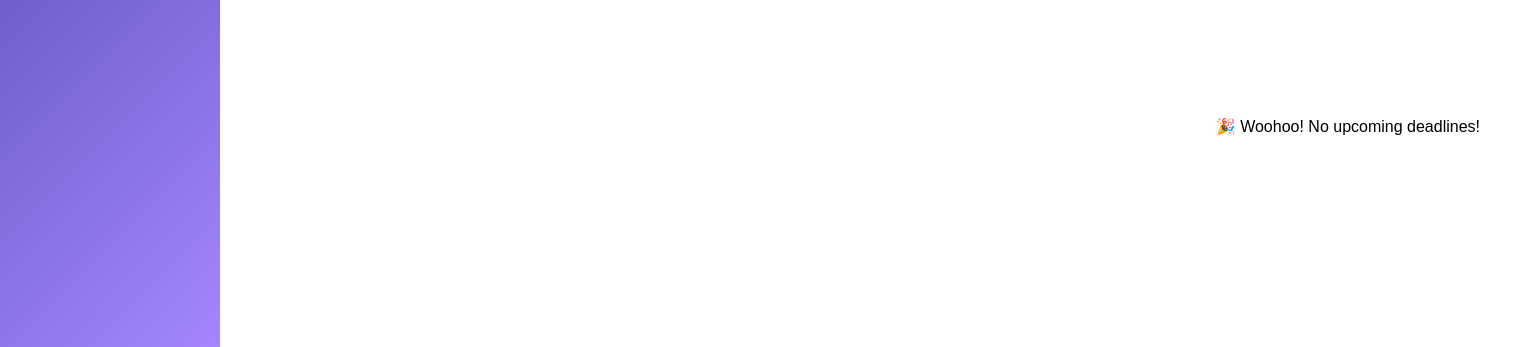
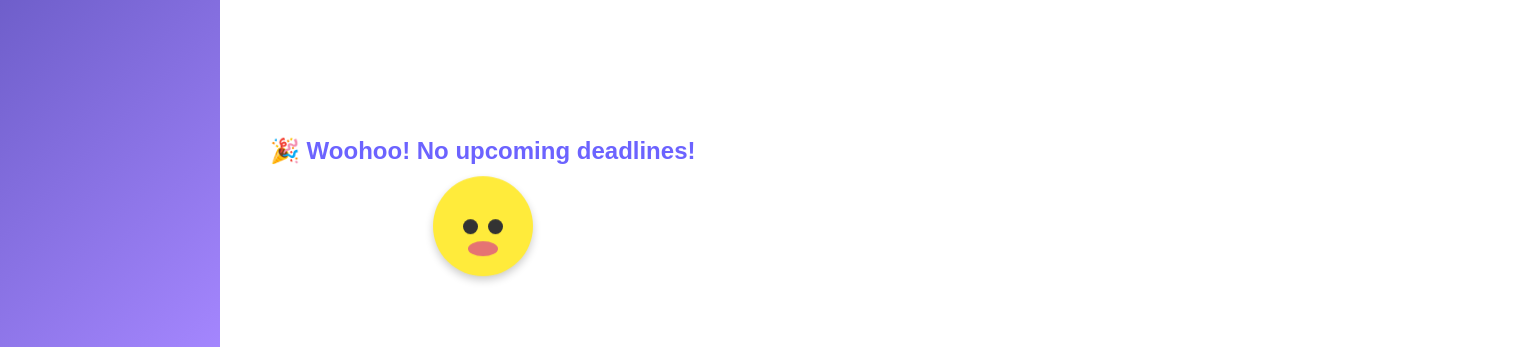
Before and after one commit to 17-doha/TaskMate-Project, a Django app: template taskmate/main/templates/mainpage.html in a window 1520 px wide. Shown: the part 453-800 px from the top of the page. Run offline with Django 5.2, Linux system fonts and the light colour scheme; the template is opened without the code that fills it, so the values that code supplies are empty; some libraries are stand-ins or nearby versions.

Commit message:
spliting

```diff
--- a/taskmate/static/mainpage.css
+++ b/taskmate/static/mainpage.css
@@ -163,13 +167,14 @@
 
 
   .upcoming-deadlines {
-  position: absolute; /* Position relative to the page */
-  top: 570px; /* Align above other elements */
-  right: 40px; /* Align with the card-container */
+    position: absolute; /* Maintain absolute positioning */
+    top: 570px; /* Adjust top value to align properly */
+    left: 270px; /* Use `left` instead of `right` to align to the left */
     display: flex; /* Arrange cards horizontally */
     gap: 35px; /* Add spacing between cards */
     z-index: 1; /* Ensure it overlaps other content */
   }
+
 
 .upcoming-deadlines-card {
   background-color: #fff; /* White background for the card */
@@ -225,3 +230,72 @@
   text-align: left; /* Align text to the left */
   margin-left: 35px; /* Align to match the container */
 }
+
+/* Styles for "No Deadlines" Message */
+.no-deadlines {
+  text-align: center;
+  margin-top: 20px;
+  color: #6c63ff; /* Green to indicate positivity */
+  font-size: 1.5rem;
+  font-weight: bold;
+}
+
+.no-deadlines-message {
+  margin-bottom: 20px;
+}
+
+.no-deadlines-animation {
+  display: flex;
+  justify-content: center;
+  align-items: center;
+}
+
+/* Character Animation */
+.character {
+  position: relative;
+  display: inline-flex;
+  align-items: center;
+  animation: bounce 2s infinite;
+}
+
+.face {
+  width: 100px;
+  height: 100px;
+  background: #ffeb3b;
+  border-radius: 50%;
+  display: flex;
+  justify-content: center;
+  align-items: center;
+  position: relative;
+  box-shadow: 0 4px 8px rgba(0, 0, 0, 0.2);
+}
+
+.eyes {
+  display: flex;
+  gap: 10px;
+}
+
+.eye {
+  width: 15px;
+  height: 15px;
+  background: #333;
+  border-radius: 50%;
+}
+
+.mouth {
+  position: absolute;
+  bottom: 20px;
+  width: 30px;
+  height: 15px;
+  background: #e57373;
+  border-radius: 50%;
+}
+
+@keyframes bounce {
+  0%, 100% {
+    transform: translateY(0);
+  }
+  50% {
+    transform: translateY(-10px);
+  }
+}
```
Also changed, not shown: other parts of taskmate/static/mainpage.css (+26 -22 lines), taskmate/static/_profile/css/footer.css (+88 -15 lines), taskmate/static/_profile/js/badges.js (added, +16 -0 lines). Lines whose indentation alone changed are shown as unchanged.
